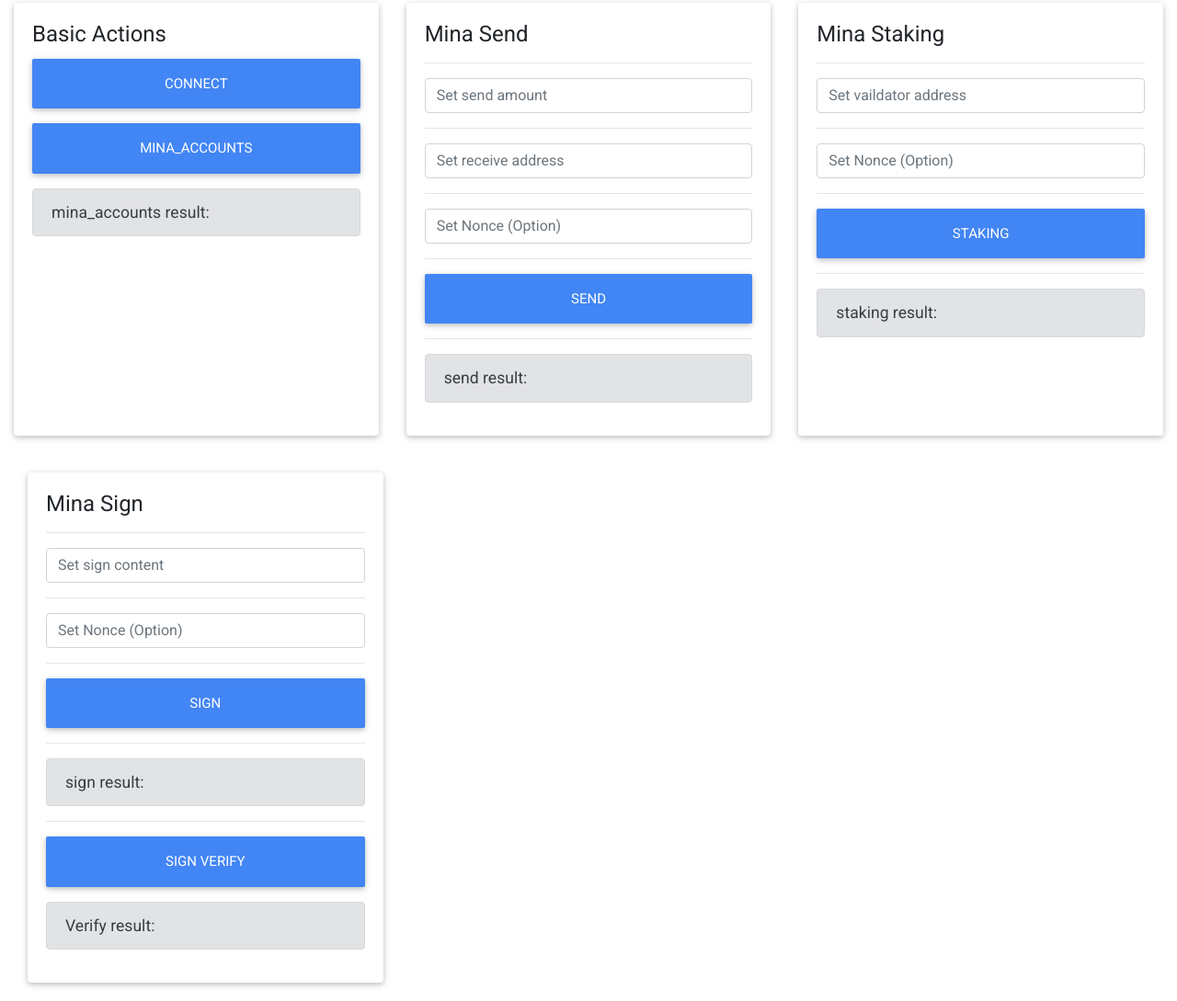
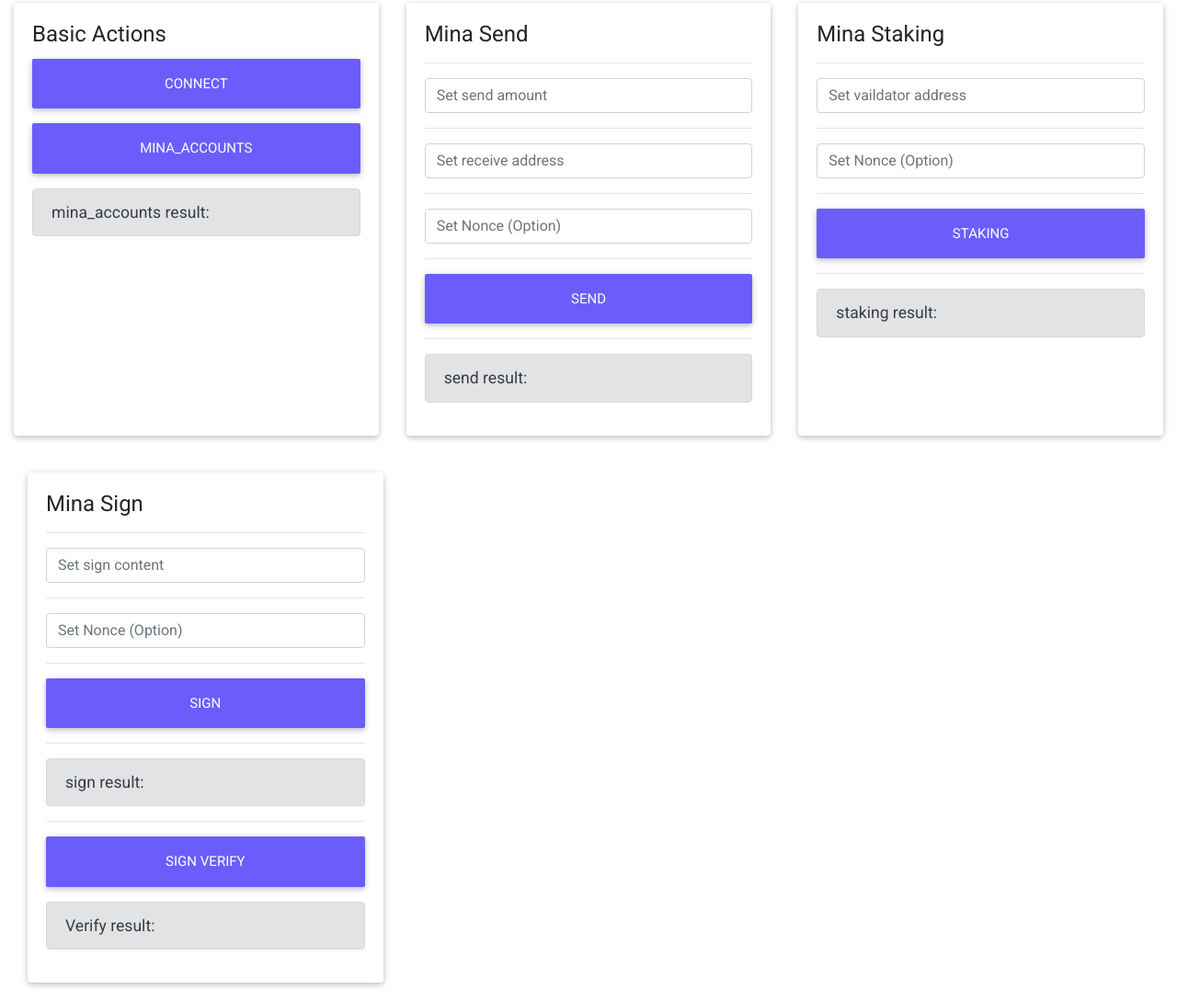
Before and after one commit to lvshaoping007/mina-web-dapp, a website built with webpack: page src/index.html in a window 1280 px wide. Shown: the part 227-1316 px from the top of the page at 92% size. Built offline with nearby package versions, Linux system fonts and the light colour scheme.

Commit message:
change color

```diff
--- a/package.json
+++ b/package.json
@@ -1,7 +1,7 @@
 {
-  "name": "mina-test-dapp",
+  "name": "auro-test-dapp",
   "version": "1.0.0",
-  "description": "A simple dapp used in Mina e2e tests.",
+  "description": "A simple dapp used in auro e2e tests.",
   "engines": {
     "node": ">= 12.0.0"
   },
--- a/src/index.css
+++ b/src/index.css
@@ -41,3 +41,12 @@
 #encryptMessageInput {
   margin-bottom: 1rem;
 }
+
+.btn-mina{
+  background-color: #6B5DFB;
+  color: white;
+}
+.btn-mina:hover{
+  background-color: #4f3efd;
+  color: white;
+}
--- a/src/index.html
+++ b/src/index.html
@@ -2,7 +2,7 @@
 
 <head>
   <meta charset="UTF-8" />
-  <title>E2E Test Dapp</title>
+  <title>AURO Test Dapp</title>
   <link rel="icon" type="image/svg" href="auro.png" />
   <link rel="stylesheet" href="https://fonts.googleapis.com/css?family=Roboto:300,400,500,700&display=swap" />
   <link href="https://cdnjs.cloudflare.com/ajax/libs/twitter-bootstrap/4.4.1/css/bootstrap.min.css" rel="stylesheet" />
@@ -15,7 +15,7 @@
     <header>
       <div id="logo-container">
         <h1 id="logo-text" class="text-center">
-          E2E Test Dapp
+          AURO Test Dapp
         </h1>
       </div>
     </header>
@@ -42,11 +42,11 @@
                 Basic Actions
               </h4>
 
-              <button class="btn btn-primary btn-lg btn-block mb-3" id="connectButton">
+              <button class="btn btn-mina btn-lg btn-block mb-3 btnClass" id="connectButton">
                 Connect
               </button>
 
-              <button class="btn btn-primary btn-lg btn-block mb-3" id="getAccounts">
+              <button class="btn btn-mina btn-lg btn-block mb-3" id="getAccounts">
                 mina_accounts
               </button>
 
@@ -70,7 +70,7 @@
                 <hr />
                 <input class="form-control" type="text" placeholder="Set Nonce (Option)" id="sendNonceInput" />
                 <hr />
-                <button class="btn btn-primary btn-lg btn-block mb-3" id="sendButton">
+                <button class="btn btn-mina btn-lg btn-block mb-3" id="sendButton">
                   Send
                 </button>
               </div>
@@ -93,7 +93,7 @@
                   <hr />
                   <input class="form-control" type="text" placeholder="Set Nonce (Option)" id="stakeNonceInput" />
                   <hr />
-                <button class="btn btn-primary btn-lg btn-block mb-3" id="stakingButton">
+                <button class="btn btn-mina btn-lg btn-block mb-3" id="stakingButton">
                   staking
                 </button>
               </div>
@@ -123,7 +123,7 @@
             <input class="form-control" type="text" placeholder="Set Nonce (Option)" id="signMessageNonce" />
 
             <hr />
-            <button class="btn btn-primary btn-lg btn-block mb-3" id="signMessageButton">
+            <button class="btn btn-mina btn-lg btn-block mb-3" id="signMessageButton">
               Sign
             </button>
           </div>
@@ -132,7 +132,7 @@
             sign result: <span id="signMessageResult"></span>
           </p>
           <hr />
-          <button class="btn btn-primary btn-lg btn-block mb-3" id="signVerifyButton">
+          <button class="btn btn-mina btn-lg btn-block mb-3" id="signVerifyButton">
             Sign Verify
           </button>
           <p class="info-text alert alert-secondary">
```
Also changed, not shown: dist/auro.png (deleted), dist/bundle.js (deleted), dist/index-oasis.js (deleted), dist/index.css (deleted), dist/index.html (deleted), dist/index.js (deleted), 1 other file.
